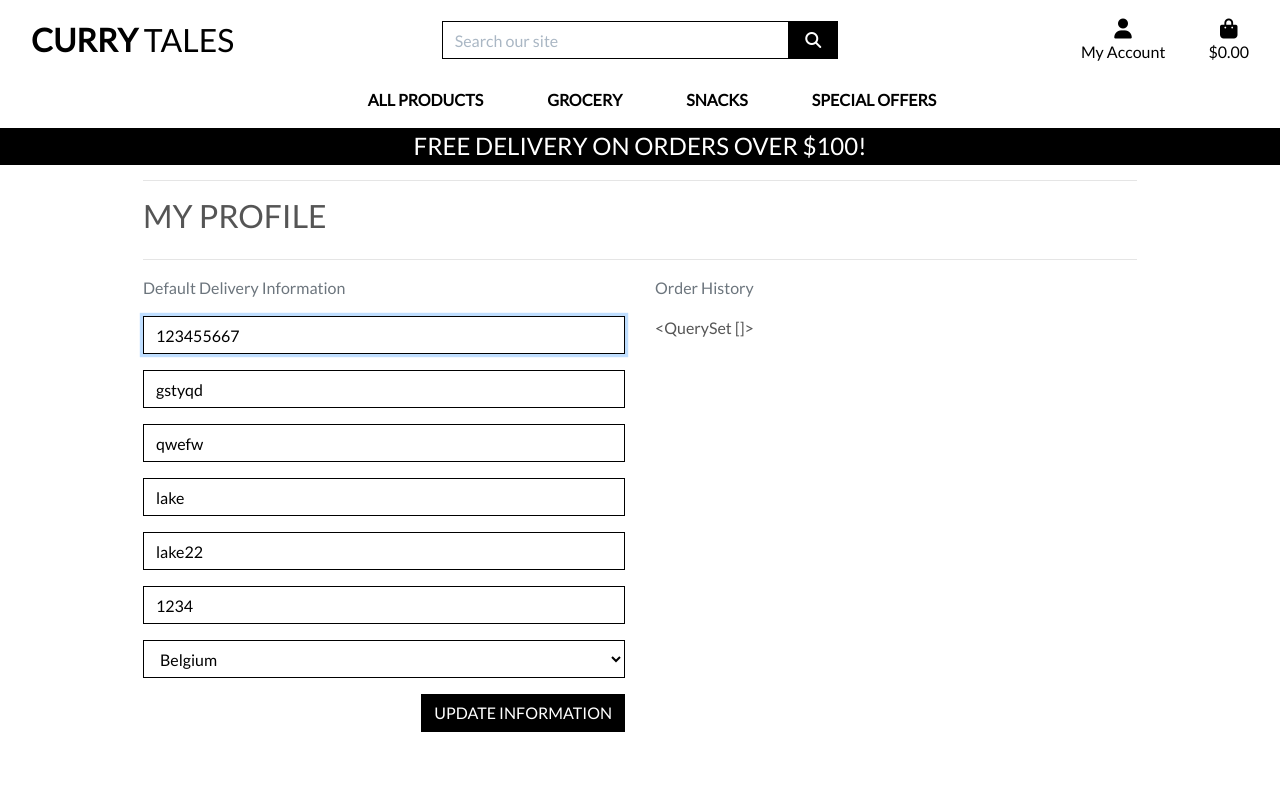
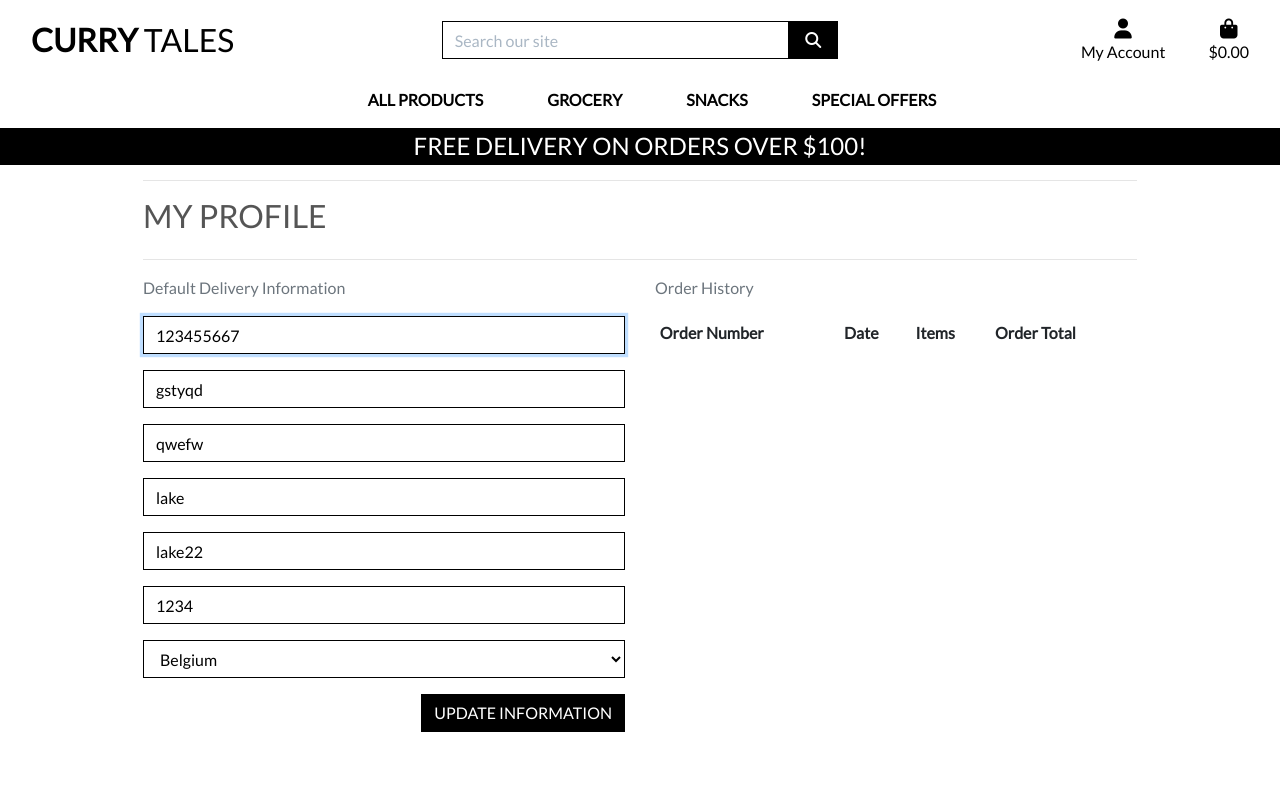
Before and after one commit to mouneeshwarip/Curry-Tales, a Django app: page /profile/ in a window 1280 px wide. Run offline with Django 3.2, Linux system fonts and the light colour scheme; a user stored in the database is signed in; data comes from the database, SQL or seed files in the repository; lists and menus that the app fills with data are empty; some libraries are stand-ins or nearby versions.

Commit message:
created order history table and css styling for that

```diff
--- a/profiles/static/profiles/css/profile.css
+++ b/profiles/static/profiles/css/profile.css
@@ -1,3 +1,9 @@
+.order-history {
+    max-height: 416px;
+    /* height of profile form + submit button */
+    overflow-y: auto;
+}
+
 #profile-update-form .form-control {
     color: #000;
 }
--- a/profiles/templates/profiles/profile.html
+++ b/profiles/templates/profiles/profile.html
@@ -35,7 +35,42 @@
         </div>
         <div class="col-12 col-lg-6">
             <p class="text-muted">Order History</p>
-            {{ orders }}
+            <div class="order-history table-responsive">
+                <table class="table table-sm table-borderless">
+                    <thead>
+                        <tr>
+                            <th>Order Number</th>
+                            <th>Date</th>
+                            <th>Items</th>
+                            <th>Order Total</th>
+                        </tr>
+                    </thead>
+                    <tbody>
+                        {% for order in orders %}
+                        <tr>
+                            <td>
+                                <a href="{% url 'order_history' order.order_number %}" title="{{ order.order_number }}">
+                                    {{ order.order_number|truncatechars:6 }}
+                                </a>
+                            </td>
+                            <td>{{ order.date }}</td>
+                            <td>
+                                <ul class="list-unstyled">
+                                    {% for item in order.lineitems.all %}
+                                    <li class="small">
+                                        {% if item.product.has_sizes %}
+                                        Size {{ item.product.size|upper }}
+                                        {% endif %}{{ item.product.name }} x{{ item.quantity }}
+                                    </li>
+                                    {% endfor %}
+                                </ul>
+                            </td>
+                            <td>${{ order.grand_total }}</td>
+                        </tr>
+                        {% endfor %}
+                    </tbody>
+                </table>
+            </div>
         </div>
     </div>
 </div>
```
